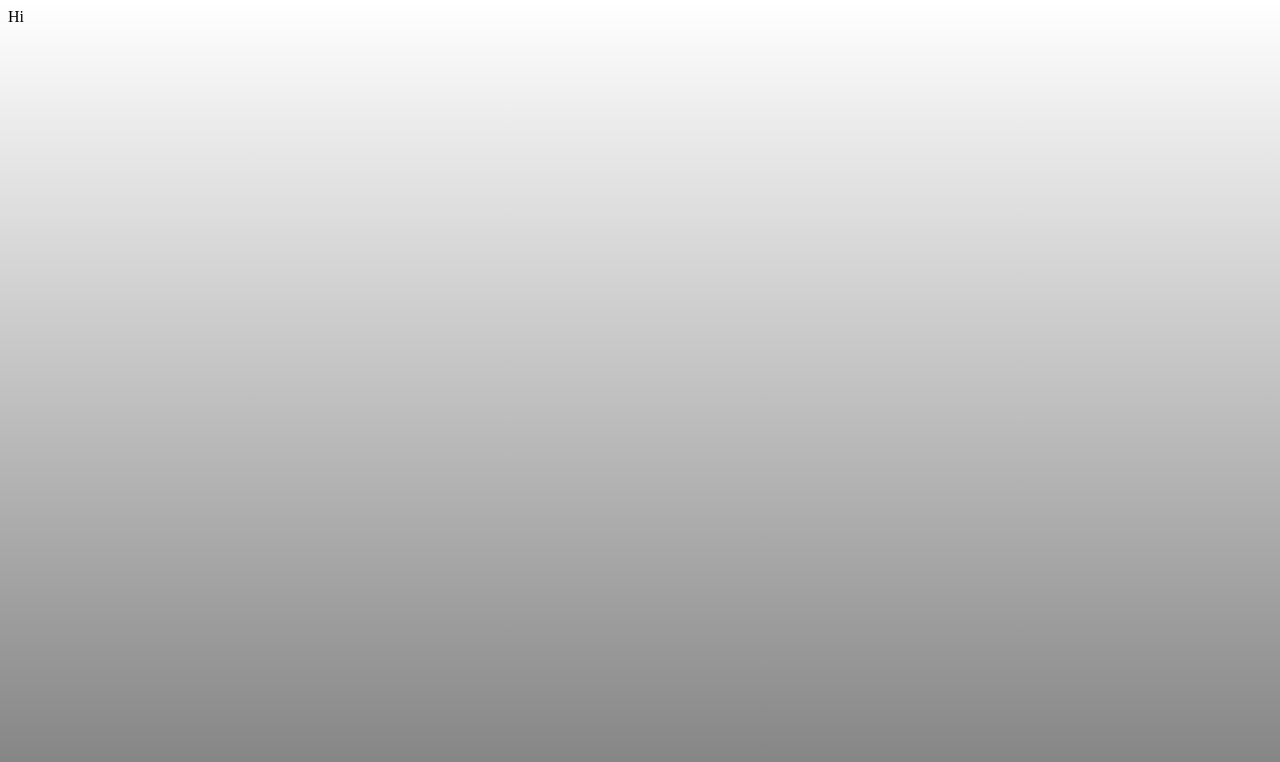
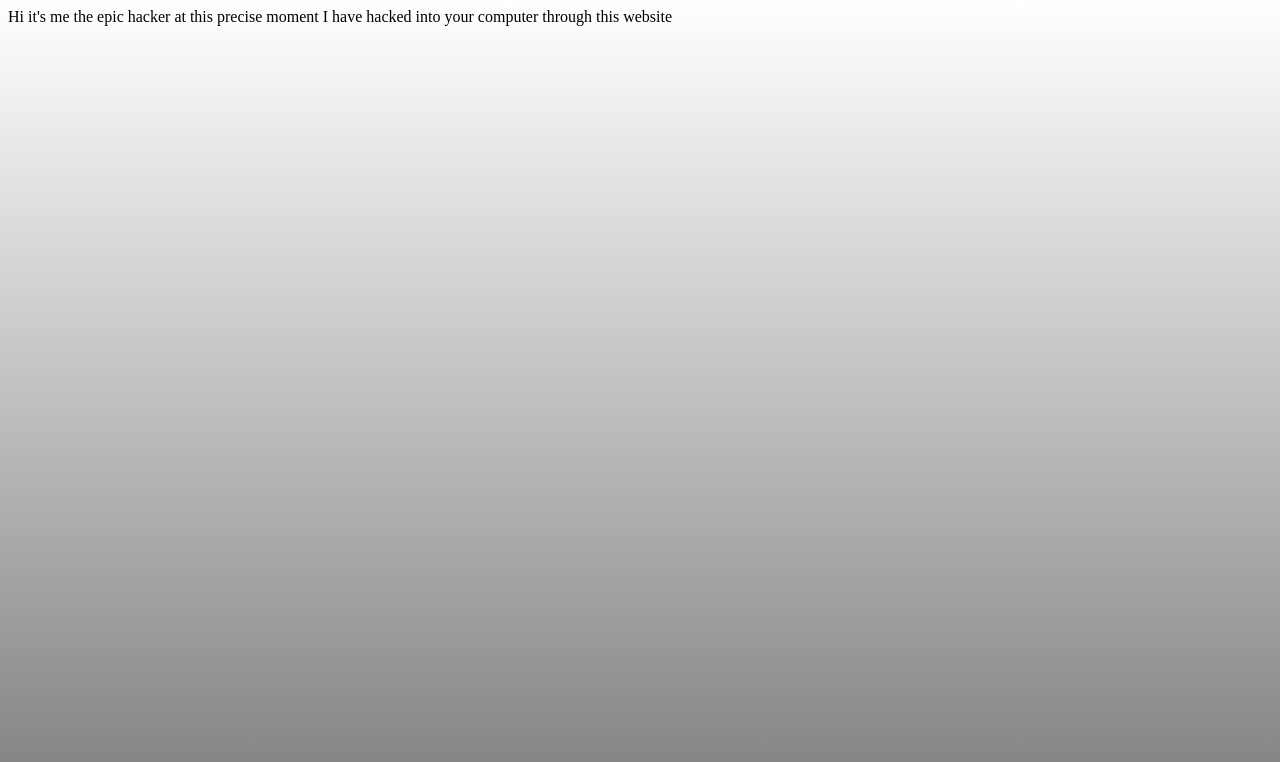
Before and after one commit to ADistinctBezier/ADistinctBezier.github.io, a plain HTML site: page index.html in a window 1280 px wide. Drawn offline with Linux system fonts and the light colour scheme.

Commit message:
Update index.html

```diff
--- a/index.html
+++ b/index.html
@@ -9,6 +9,6 @@
     </style>
   </head>
   <body>
-    <p>Hi</p>
+    <p>Hi it's me the epic hacker at this precise moment I have hacked into your computer through this website</p>
   </body>
 </html>
```
